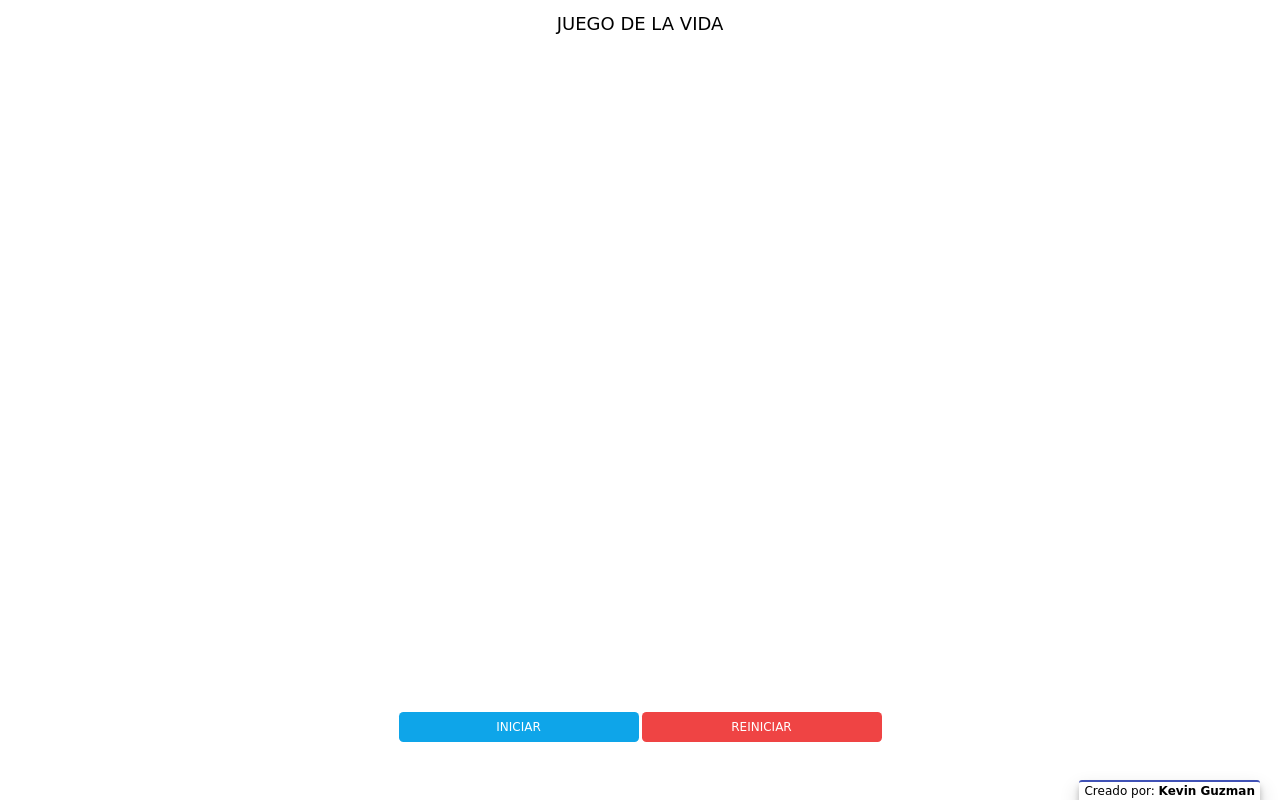
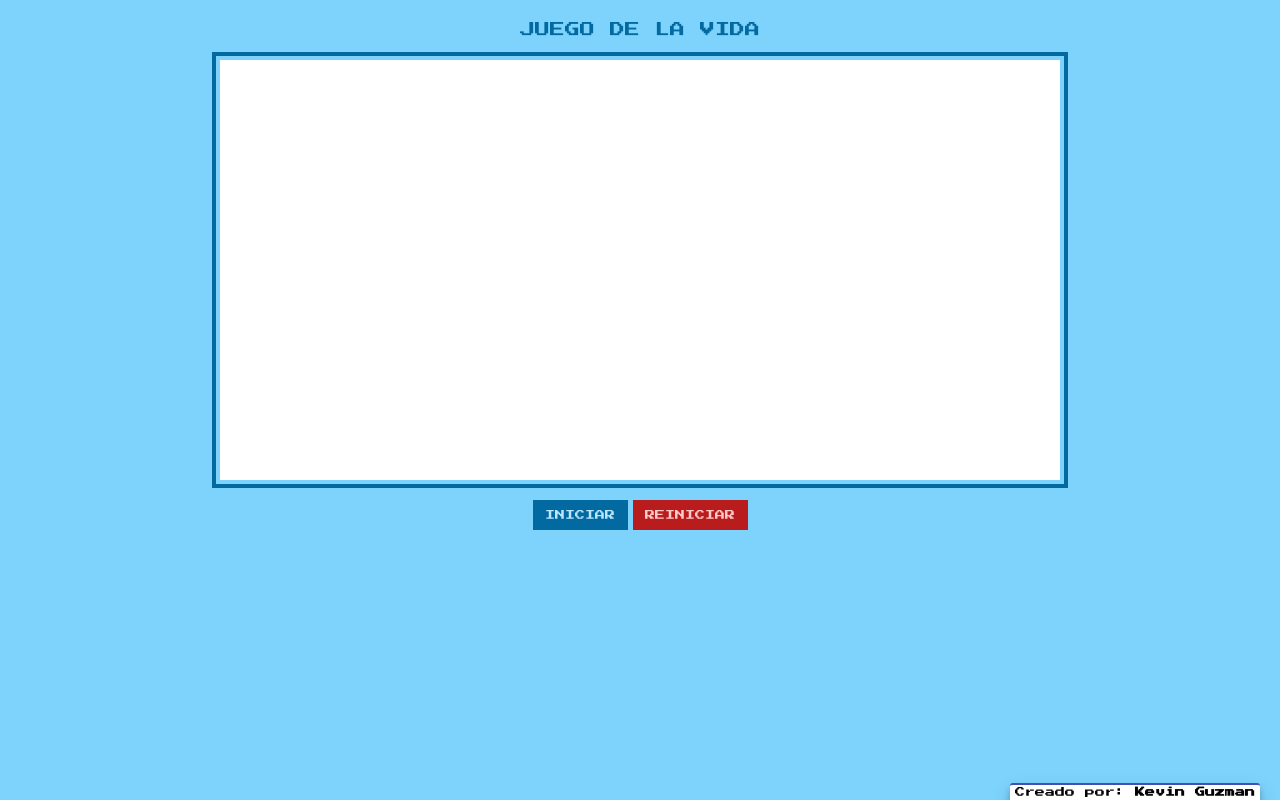
Before and after one commit to kevocde/game-life, a website built with webpack: page index.html in a window 1280 px wide. Built offline with nearby package versions, Linux system fonts and the light colour scheme.

Commit message:
[modified] diseño de página

```diff
--- a/index.html
+++ b/index.html
@@ -5,17 +5,17 @@
   <meta content="width=device-width, initial-scale=1.0" name="viewport">
   <title>Game of the life</title>
 </head>
-<body>
+<body class="bg-sky-300">
   <div class="container mx-auto">
     <div class="flex-col justify-center items-center h-full">
-    <h2 class="py-4 mb-8 text-center text-2xl uppercase">Juego de la vida</h2>
-    <div class="flex px-4 items-center">
-      <canvas class="w-full min-h-[500px]" id="main-board"></canvas>
+      <h2 class="py-8 text-sky-700 text-center text-2xl uppercase">Juego de la vida</h2>
+      <div class="flex px-4 justify-center">
+        <canvas class="bg-white w-2/3 outline outline-offset-4 outline-4 outline-sky-700" id="main-board"></canvas>
       </div>
-    <div class="p-4 flex gap-x-1 justify-center">
-      <button class="p-2 bg-sky-500 rounded-md flex-1 max-w-xs text-base text-white uppercase" id="toggle-btn">Iniciar
+      <div class="py-8 flex gap-x-2 justify-center">
+        <button class="p-3 px-5 bg-sky-700 max-w-xs text-base text-sky-200 uppercase" id="toggle-btn">Iniciar
         </button>
-      <button class="p-2 bg-red-500 rounded-md flex-1 max-w-xs text-base text-white uppercase" id="reset-btn">
+        <button class="py-3 px-5 bg-red-700 max-w-xs text-base text-red-200 uppercase" id="reset-btn">
           Reiniciar
         </button>
       </div>
--- a/src/assets/main.css
+++ b/src/assets/main.css
@@ -1,12 +1,12 @@
+@import url('https://fonts.googleapis.com/css2?family=Press+Start+2P&display=swap');
+
 @tailwind base;
 @tailwind components;
 @tailwind utilities;
 
-@import url('https://fonts.googleapis.com/css2?family=Press+Start+2P&display=swap');
-
 * {
 	font-family: 'Press Start 2P', cursive;
-	font-size: 12px;
+	font-size: 10px;
 }
 
 .contenedor {
```
Also changed, not shown: src/assets/fonts/arcadeclassic/pizzadudedotdk.txt (added, +14 -0 lines), src/assets/fonts/arcadeclassic/regular.ttf (added). Lines whose indentation alone changed are shown as unchanged.
